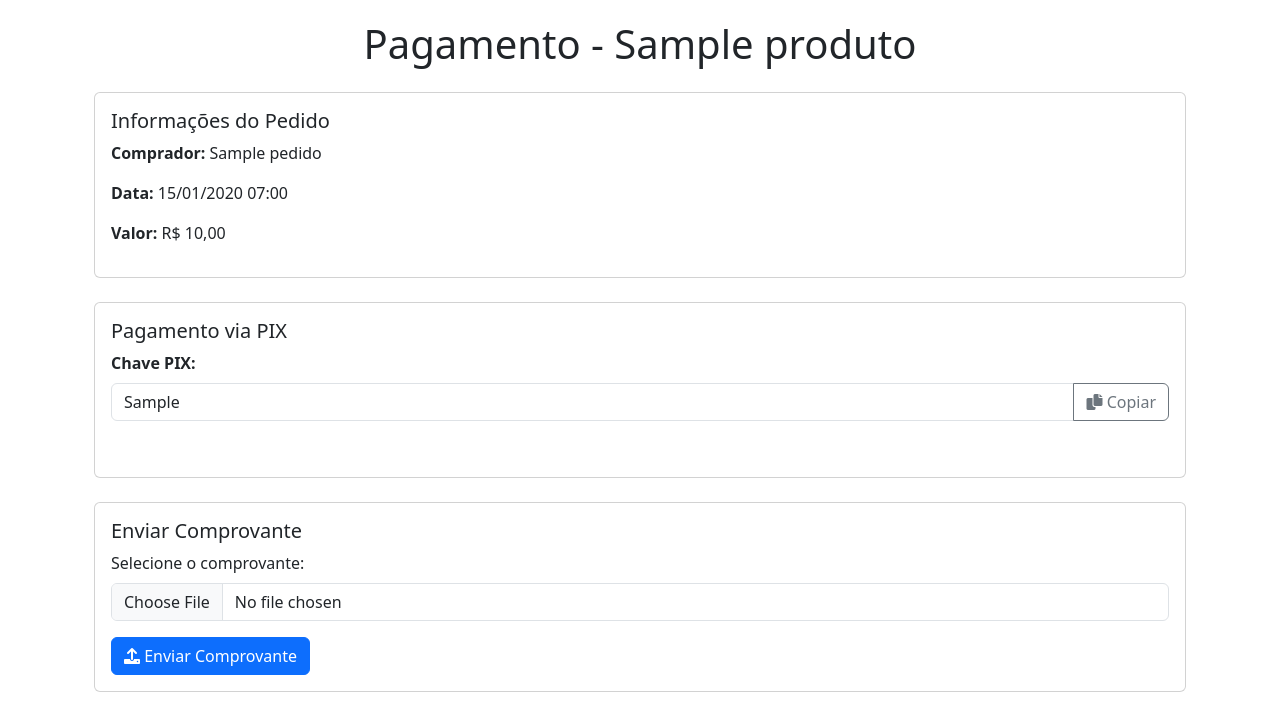
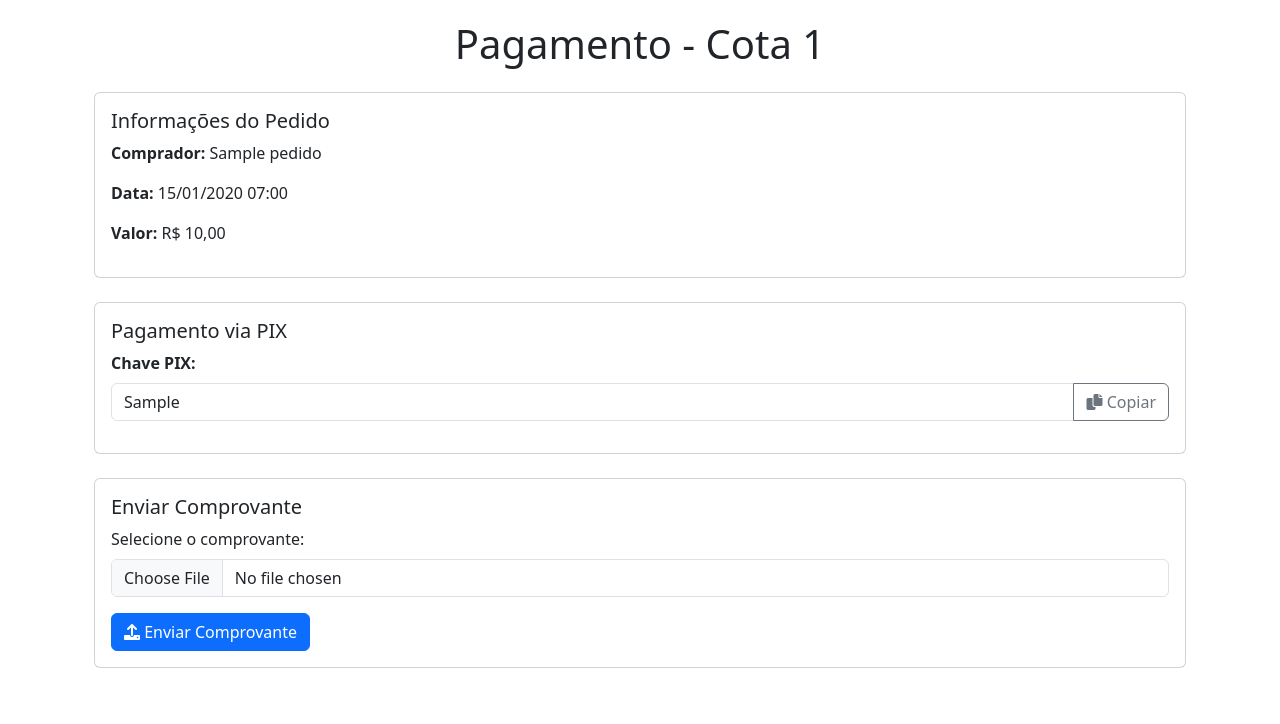
Before and after one commit to FrankdaSilva-arch/Sit-Pedagogia, a Django app: page /produto/1/pagamento/1/ in a window 1280 px wide. Shown: the part 76-800 px from the top of the page. Run offline with Django 4.2, Linux system fonts and the light colour scheme; tables that the repository leaves empty hold one stand-in row (values such as "Sample post").

Commit message:
Simplificando template de pagamento

```diff
--- a/loja/templates/loja/pagamento.html
+++ b/loja/templates/loja/pagamento.html
@@ -1,13 +1,13 @@
 {% extends 'loja/base.html' %}
 {% load static %}
 
-{% block title %}Pagamento - {{ pedido.produto.nome }}{% endblock %}
+{% block title %}Pagamento - Cota {{ pedido.cota }}{% endblock %}
 
 {% block content %}
 <div class="container">
-    <h1 class="text-center mb-4">Pagamento - {{ pedido.produto.nome }}</h1>
+    <h1 class="text-center mb-4">Pagamento - Cota {{ pedido.cota }}</h1>
 
-    <div class="card">
+    <div class="card mb-4">
         <div class="card-body">
             <h5 class="card-title">Informações do Pedido</h5>
             <p><strong>Comprador:</strong> {{ pedido.nome_comprador }}</p>
@@ -16,7 +16,7 @@
         </div>
     </div>
 
-    <div class="card mt-4">
+    <div class="card mb-4">
         <div class="card-body">
             <h5 class="card-title">Pagamento via PIX</h5>
             <div class="mb-3">
@@ -28,13 +28,10 @@
                     </button>
                 </div>
             </div>
-            <div class="text-center">
-                <img src="{{ qr_code_url }}" alt="QR Code PIX" class="img-fluid">
-            </div>
         </div>
     </div>
 
-    <div class="card mt-4">
+    <div class="card">
         <div class="card-body">
             <h5 class="card-title">Enviar Comprovante</h5>
             <form method="post" enctype="multipart/form-data">
```
